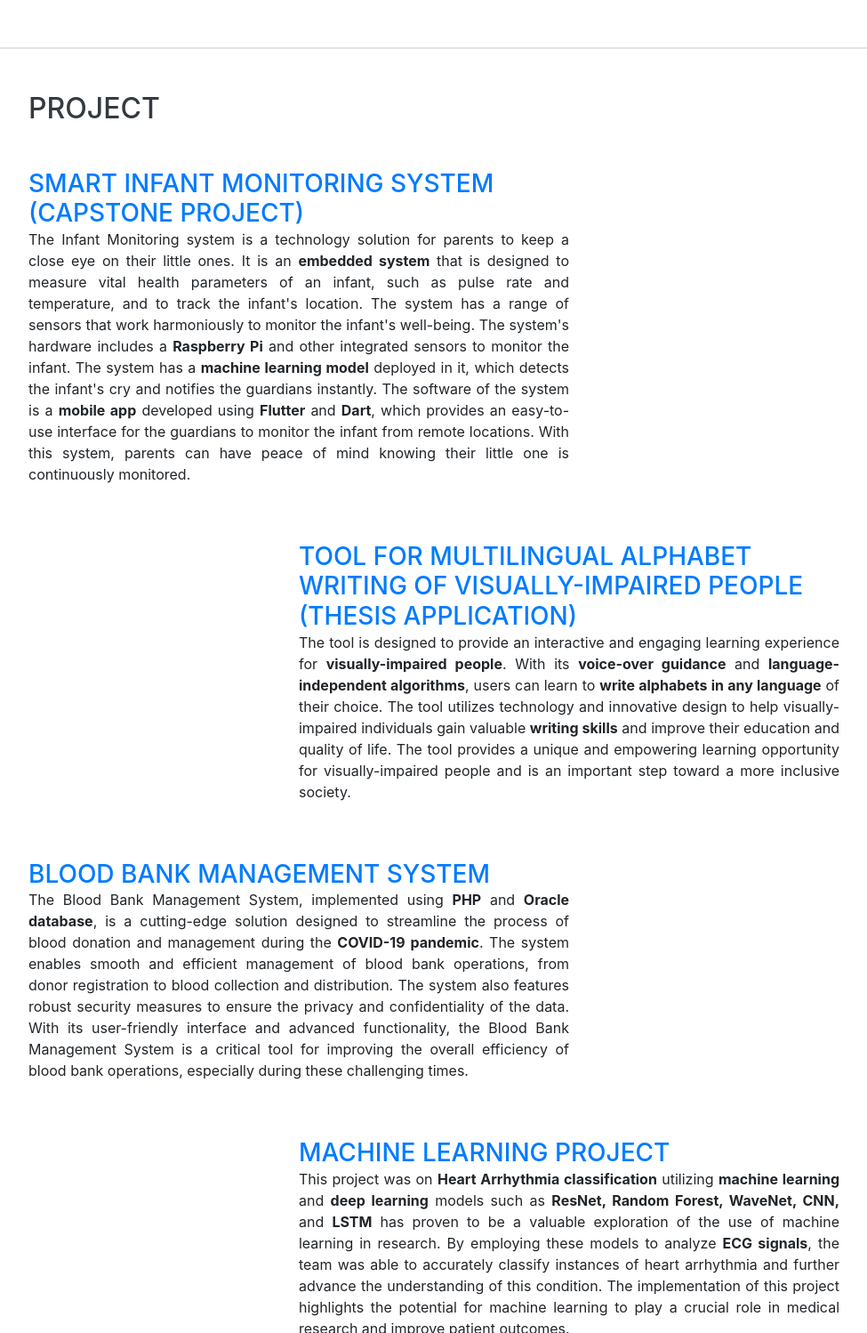
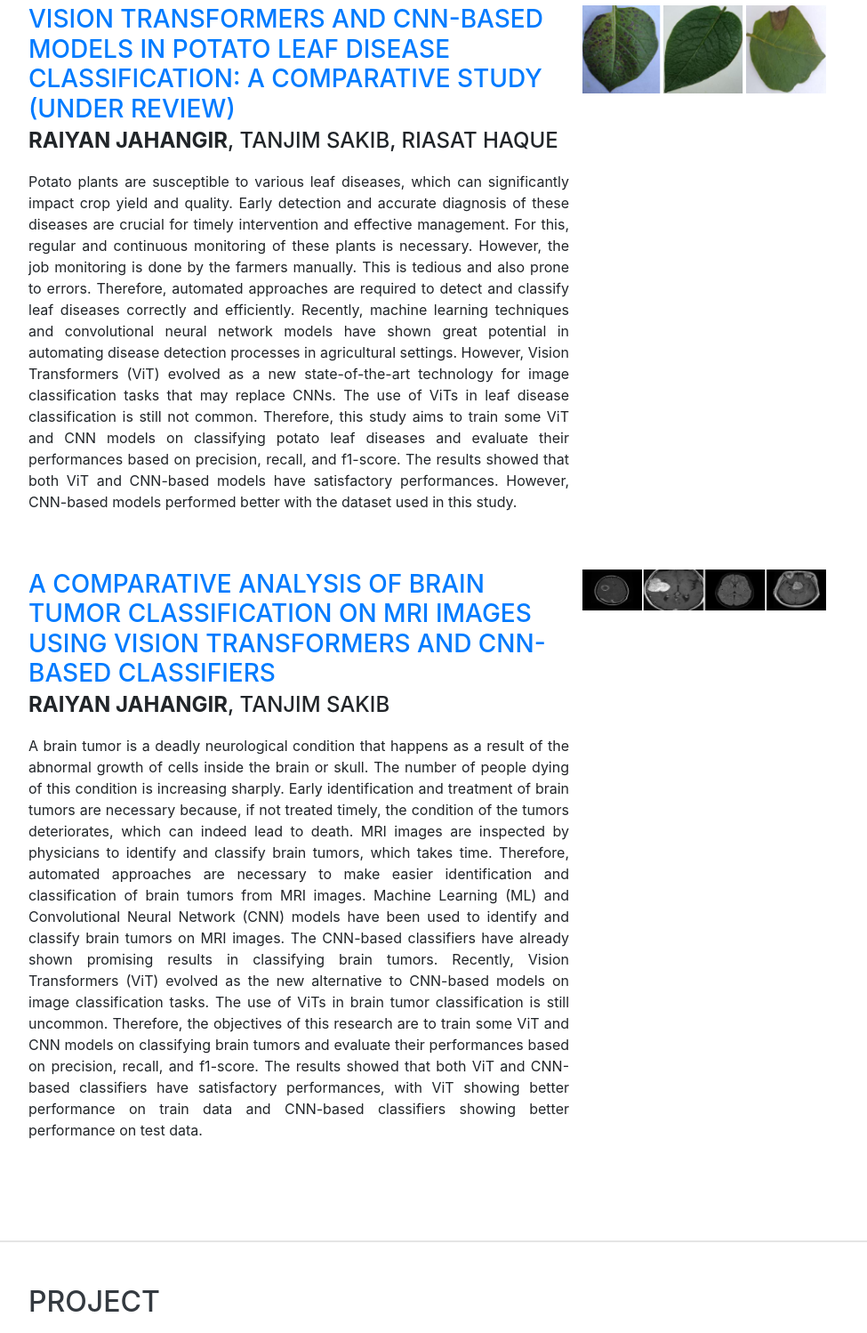
Before and after one commit to RaiyanJahangir/Portfolio, a website with bundled scripts: page index.html in a window 1280 px wide. Shown: the part 7252-8750 px from the top of the page at 89% size, without its empty margins (288-1263 px from the left). Built offline with nearby package versions, Linux system fonts and the light colour scheme; some icons are missing; files whose address does not match are found by name; a web font is replaced by a local one.

Commit message:
paper additions

```diff
--- a/index.html
+++ b/index.html
@@ -199,7 +199,7 @@
           		<img class="img-fluid" src="img/3LHNet_Workflow.png" alt="">
           	</div>
         </div>
-<!-- Article Ends -->
+<!-- Article 1 Ends -->
 
 
 
@@ -222,7 +222,7 @@
             </p>
             </div>
         </div>
-<!-- Article Ends -->
+<!-- Article 2 Ends -->
 
 
 
@@ -242,7 +242,7 @@
               <img class="img-fluid" src="img/Stack Classifier.png" alt="">
             </div>
         </div>
-<!-- Article Ends -->
+<!-- Article 3 Ends -->
 
 
 
@@ -285,7 +285,7 @@
               <img class="img-fluid" src="img/maize_leaf_images.png" alt="">
             </div>
         </div>
-<!-- Article Ends -->
+<!-- Article 5 Ends -->
 
 
 
@@ -307,7 +307,7 @@
             </p>
             </div>
         </div>
-<!-- Article 4 Ends -->
+<!-- Article 6 Ends -->
 
 
 
@@ -330,7 +330,7 @@
               <img class="img-fluid" src="img/BILSTM Architecture.png" alt="">
             </div>
         </div>
-<!-- Article Ends -->
+<!-- Article 7 Ends -->
 
 
 
@@ -363,7 +363,7 @@
 <!-- Article 9 Starts -->
         <div class="resume-item d-flex flex-column flex-md-row justify-content-between mb-5">
           <div class="resume-content">
-            <h3 class="mb-0"><a href="https://onlinelibrary.wiley.com/doi/full/10.1002/eng2.12572" target="_blank">Plant Leaf Disease Detection with Big Transfer(BiT) and Vision Transformers(ViT) Models: Deep Learning Approach (Under Review)</a></h3>
+            <h3 class="mb-0"><a href="" target="_blank">Plant Leaf Disease Detection with Big Transfer(BiT) and Vision Transformers(ViT) Models: Deep Learning Approach (Under Review)</a></h3>
             <div class="subheading mb-3">Syed Taha Yeasin Ramadan, Tanjim Sakib, <b>Raiyan Jahangir</b>, Md. Mizba Ul Haque, Sabbir Rahman</div>
 
             <p style="text-align: justify;">
@@ -378,6 +378,42 @@
             </div>
         </div>
 <!-- Article 9 Ends -->
+
+<!-- Article 10 Starts -->
+<div class="resume-item d-flex flex-column flex-md-row justify-content-between mb-5">
+  <div class="resume-content">
+    <h3 class="mb-0"><a href="" target="_blank">Vision Transformers and CNN-based Models in Potato Leaf Disease Classification: A Comparative Study (Under Review)</a></h3>
+    <div class="subheading mb-3"><b>Raiyan Jahangir</b>, Tanjim Sakib, Riasat Haque</div>
+
+    <p style="text-align: justify;">
+
+      Potato plants are susceptible to various leaf diseases, which can significantly impact crop yield and quality. Early detection and accurate diagnosis of these diseases are crucial for timely intervention and effective management. For this, regular and continuous monitoring of these plants is necessary. However, the job monitoring is done by the farmers manually. This is tedious and also prone to errors. Therefore, automated approaches are required to detect and classify leaf diseases correctly and efficiently. Recently, machine learning techniques and convolutional neural network models have shown great potential in automating disease detection processes in agricultural settings. However, Vision Transformers (ViT) evolved as a new state-of-the-art technology for image classification tasks that may replace CNNs. The use of ViTs in leaf disease classification is still not common. Therefore, this study aims to train some ViT and CNN models on classifying potato leaf diseases and evaluate their performances based on precision, recall, and f1-score. The results showed that both ViT and CNN-based models have satisfactory performances. However, CNN-based models performed better with the dataset used in this study.
+   </p>
+    </div>
+
+    <div class="col-lg-4 col-md-4 col-sm-12">
+      <img class="img-fluid" src="img/Leaf Classes.png" alt="">
+    </div>
+</div>
+<!-- Article 10 Ends -->
+
+<!-- Article 11 Starts -->
+<div class="resume-item d-flex flex-column flex-md-row justify-content-between mb-5">
+  <div class="resume-content">
+    <h3 class="mb-0"><a href="" target="_blank">A Comparative Analysis of Brain Tumor Classification on MRI Images using Vision Transformers and CNN-based Classifiers</a></h3>
+    <div class="subheading mb-3"><b>Raiyan Jahangir</b>, Tanjim Sakib </div>
+
+    <p style="text-align: justify;">
+
+      A brain tumor is a deadly neurological condition that happens as a result of the abnormal growth of cells inside the brain or skull. The number of people dying of this condition is increasing sharply. Early identification and treatment of brain tumors are necessary because, if not treated timely, the condition of the tumors deteriorates, which can indeed lead to death. MRI images are inspected by physicians to identify and classify brain tumors, which takes time. Therefore, automated approaches are necessary to make easier identification and classification of brain tumors from MRI images. Machine Learning (ML) and Convolutional Neural Network (CNN) models have been used to identify and classify brain tumors on MRI images. The CNN-based classifiers have already shown promising results in classifying brain tumors. Recently, Vision Transformers (ViT) evolved as the new alternative to CNN-based models on image classification tasks. The use of ViTs in brain tumor classification is still uncommon. Therefore, the objectives of this research are to train some ViT and CNN models on classifying brain tumors and evaluate their performances based on precision, recall, and f1-score. The results showed that both ViT and CNN-based classifiers have satisfactory performances, with ViT showing better performance on train data and CNN-based classifiers showing better performance on test data.
+    </p>
+    </div>
+
+    <div class="col-lg-4 col-md-4 col-sm-12">
+      <img class="img-fluid" src="img/Brain Classes.png" alt="">
+    </div>
+</div>
+<!-- Article 11 Ends -->
 
 <!-- Article Ends -->
 
```
Also changed, not shown: img/Brain Classes.png (added), img/Leaf Classes.png (added).
